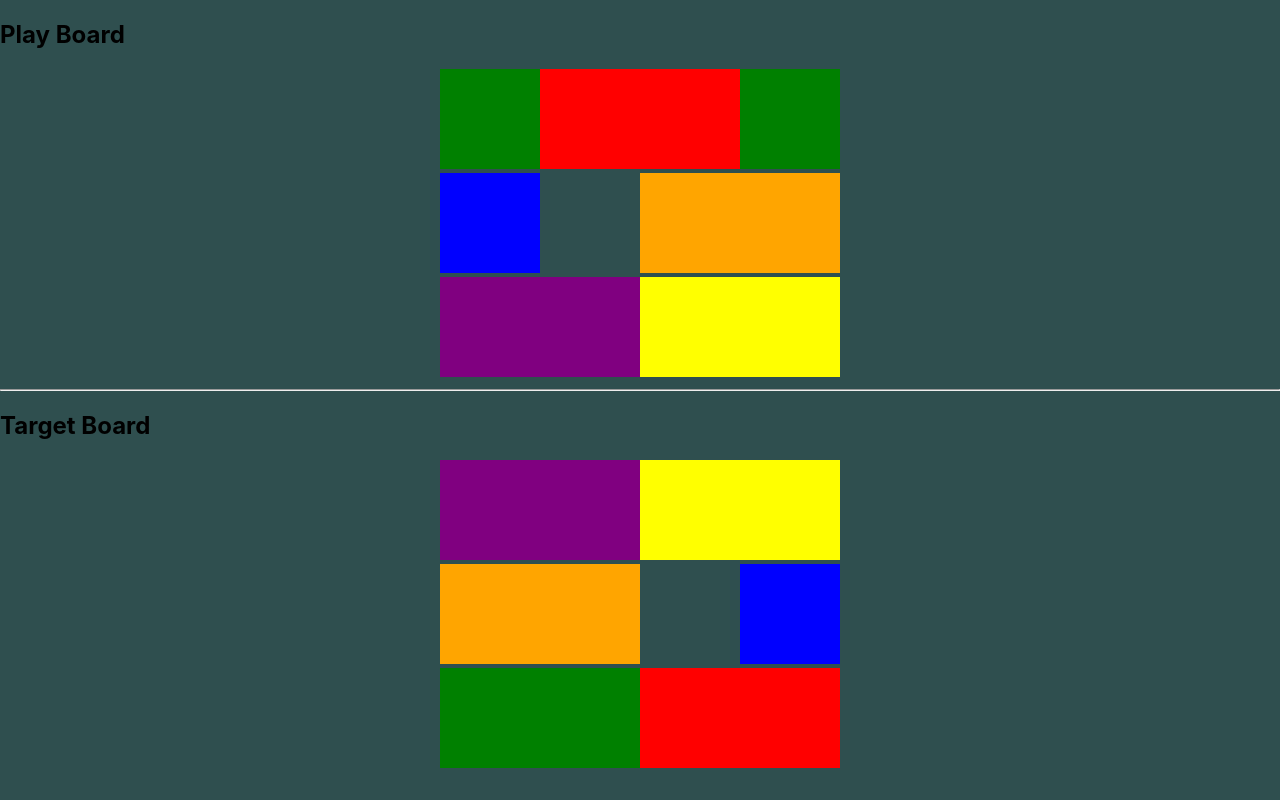
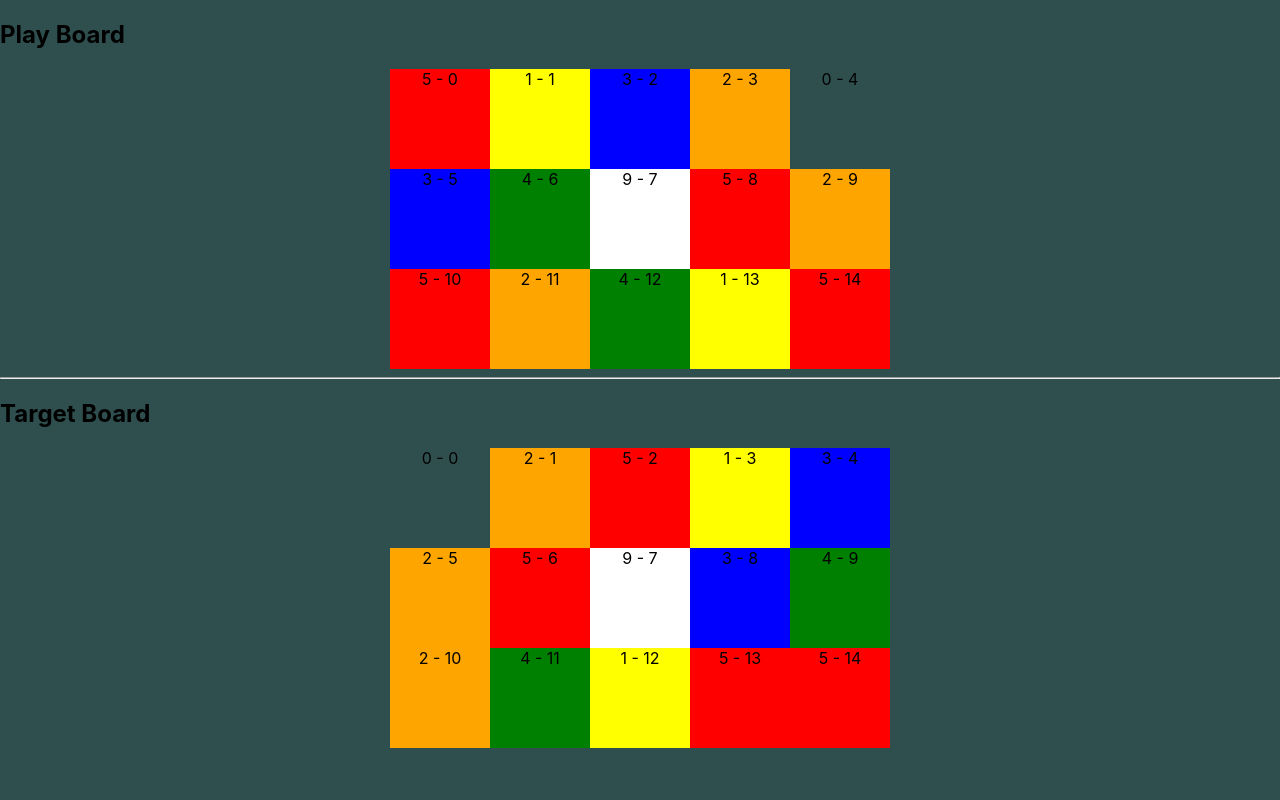
Before and after one commit to eitanavgil/SLider, a React (Create React App) app: page / in a window 1280 px wide. Built offline with nearby package versions, Linux system fonts and the light colour scheme.

Commit message:
feat(drag)

```diff
--- a/package.json
+++ b/package.json
@@ -13,6 +13,7 @@
     "react": "^16.13.1",
     "react-dom": "^16.13.1",
     "react-scripts": "3.4.1",
+    "react-swipeable": "^5.5.1",
     "typescript": "~3.7.2"
   },
   "scripts": {
--- a/src/App.tsx
+++ b/src/App.tsx
@@ -1,11 +1,12 @@
 import React, {Fragment} from "react";
 import "./App.css";
 import Board from "./components/boards/Board/Board";
+import {cloneArray} from "./utils/Utils";
 
 const board: number[][] = [
-    [0, 0, 1, 1],
-    [2, 2, 9, 3],
-    [4, 4, 5, 5],
+    [0, 2, 5, 1, 3],
+    [2, 5, 9, 3, 4],
+    [2, 4, 1, 5, 5],
 ];
 
 export interface boardItem {
--- a/src/components/SliderBox/SliderBox.css
+++ b/src/components/SliderBox/SliderBox.css
@@ -4,7 +4,7 @@
   display: inline-block;
 }
 .c0 {
-  background-color: purple;
+  background-color: darkslategrey;
 }
 .c1 {
   background-color: yellow;
@@ -22,5 +22,5 @@
   background-color: red;
 }
 .c9 {
-  background-color: darkslategrey;
+  background-color: white;
 }
--- a/src/components/SliderBox/SliderBox.tsx
+++ b/src/components/SliderBox/SliderBox.tsx
@@ -1,10 +1,38 @@
-import React from "react";
+import React, {useState} from "react";
 import "./SliderBox.css";
+import {useSwipeable, Swipeable} from 'react-swipeable'
+import {directions} from "../../utils/Utils";
 
 export interface props {
-  color: number;
+    value: number;
+    index: number;
+    allowedDirections?: directions[]
 }
+
 const SlideBox = (props: props) => {
-  return <div className={`slider-box c${props.color}`}></div>;
+
+    const handlers = useSwipeable({
+        onSwipedLeft: () => {
+            setDir(directions.LEFT)
+        },
+        onSwipedRight: () => {
+            setDir(directions.RIGHT)
+        },
+        onSwipedUp: () => {
+            setDir(directions.UP)
+        },
+        onSwipedDown: () => {
+            setDir(directions.DOWN)
+        },
+        preventDefaultTouchmoveEvent: true,
+        trackMouse: true
+    });
+
+    const [dir, setDir] = useState("");
+
+    return <div {...handlers} className={`slider-box c${props.value}`}>
+        {`${dir} ${props.value} - ${props.index}`}
+    </div>
+
 };
 export default SlideBox;
--- a/src/components/boards/Board/Board.tsx
+++ b/src/components/boards/Board/Board.tsx
@@ -1,6 +1,6 @@
-import React from "react";
+import React, {useEffect, useState} from "react";
 import "./Board.css";
-import {shuffle2DArray} from "../../../utils/Utils";
+import {cloneArray, shuffle2DArray} from "../../../utils/Utils";
 import SliderBox from "../../SliderBox/SliderBox";
 
 export interface props {
@@ -13,23 +13,43 @@ const defaultProps: props = {
     interactive: false,
 };
 
+export interface boxData {
+    value: number,
+    index: number
+}
+
+//maps a 2D array of single numbers to {value,index} structure
+const convertToBoadData = (board: number[][]): boxData[][] => {
+    return board.map((row, index, array) => {
+        // this is now a scope of one row
+        const newRow = cloneArray(row as []);
+        return newRow.map((item, itemIndex, array) => {
+            return {value: item, index: index * array.length + itemIndex};
+        })
+    })
+}
 const Board = (props: props) => {
+
+    useEffect(() => {
+        // Update the document title using the browser API
+        setBoard(getBoardData(props.boardData))
+    }, []);
 
     const getBoardData = (boardData: number[][]): number[][] => {
         if (props.interactive) {
             const sa = shuffle2DArray(boardData);
-            console.log(">>>>  SA", sa)
             return sa;
         }
         return boardData;
     };
 
+    const [board, setBoard] = useState(getBoardData(props.boardData));
     return (
         <div>
-            {getBoardData(props.boardData).map((row, i) => (
+            {convertToBoadData(board).map((row, i) => (
                 <div key={i}>
                     {row.map((col, j) => (
-                        <SliderBox key={j} color={col}></SliderBox>
+                        <SliderBox key={j} value={col.value} index={col.index}></SliderBox>
                     ))}
                 </div>
             ))}
--- a/src/utils/Utils.ts
+++ b/src/utils/Utils.ts
@@ -30,3 +30,10 @@ export const convertToBoardItems = (data: [][], index: number): boardItem[][] =>
     })
     return data
 }
+
+export enum directions {
+UP ="UP",
+DOWN ="DOWN",
+LEFT ="LEFT",
+RIGHT ="RIGHT",
+}
```
